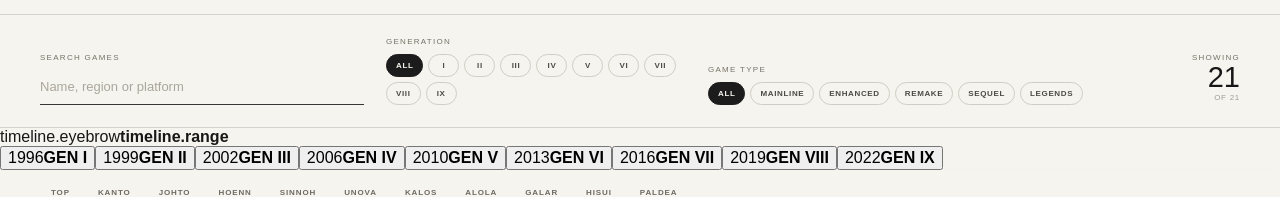
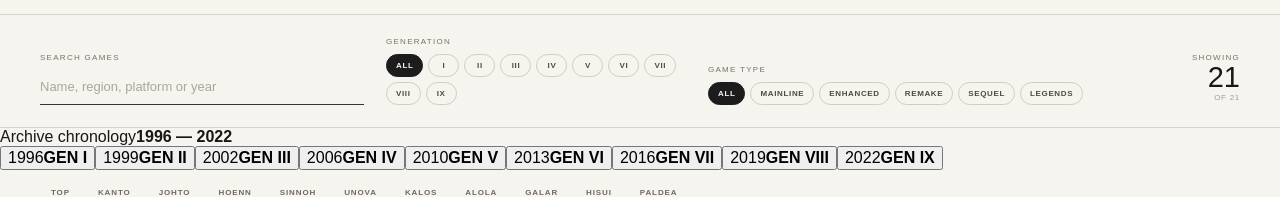
Before and after one commit to NewFranklys/field-dex, a React (Vite) app: page /games in a window 1280 px wide. Shown: the part 297-494 px from the top of the page. Built offline with nearby package versions, Linux system fonts and the light colour scheme.

Commit message:
i18n: add research catalog labels in english

```diff
--- a/src/i18n/locales/games.en.js
+++ b/src/i18n/locales/games.en.js
@@ -34,6 +34,16 @@
     openRecord: "Open record",
     quickNavAria: "Quick region navigation",
     quickNavAll: "Top",
+    timeline: {
+      aria: "Game generation timeline",
+      eyebrow: "Archive chronology",
+      range: "1996 — 2022",
+    },
+    results: {
+      eyebrow: "Active research / Cross archive",
+      title: "Archive Results",
+      summary: "{{count}} records · {{regions}} regions represented",
+    },
     dossier: {
       aria: "Regional dossier for {{region}}",
       title: "Regional index",
@@ -44,12 +54,14 @@
     filters: {
       aria: "Game archive filters",
       search: "Search games",
-      searchPlaceholder: "Name, region or platform",
+      searchPlaceholder: "Name, region, platform or year",
       generation: "Generation",
       kind: "Game type",
       all: "All",
       showing: "Showing",
       of: "of {{total}}",
+      active: "Active filters",
+      activeAria: "Active research filters",
       emptyTitle: "No archives match these filters",
       emptyBody: "Try another search, generation or game-type combination.",
       clear: "Clear filters",
```
